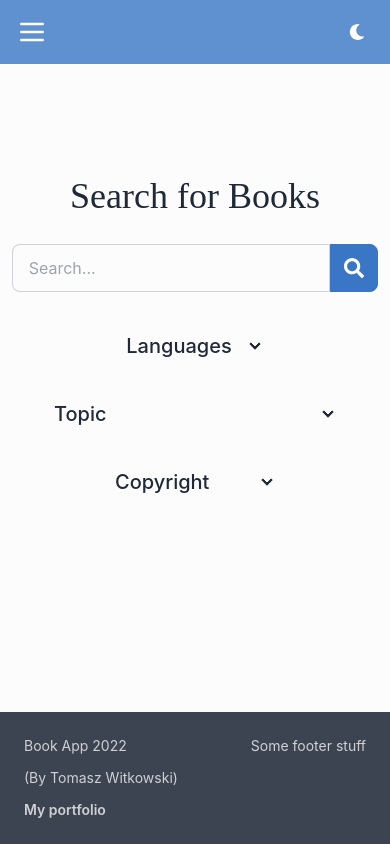
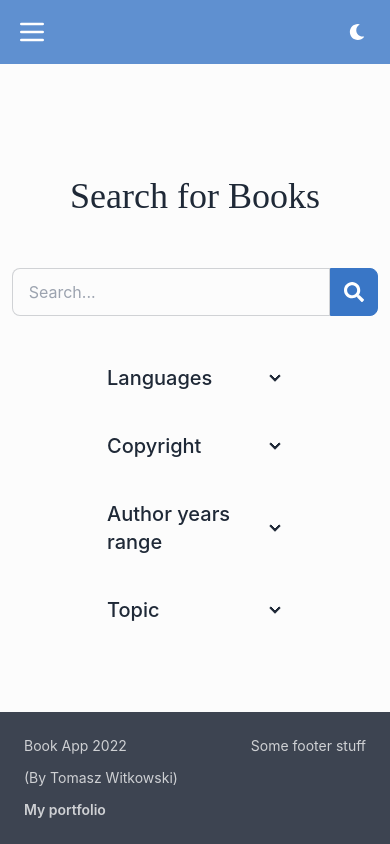
Before and after one commit to witktom5/book-app, a React (Create React App) app: page / in a window 390 px wide. Built offline with nearby package versions, Linux system fonts and the light colour scheme; no server answers.

Commit message:
finish search funcionality

```diff
--- a/src/pages/Search.jsx
+++ b/src/pages/Search.jsx
@@ -8,15 +8,15 @@ import { toast } from 'react-toastify';
 function Search() {
   const [isLoading, setIsLoading] = useState(false);
   const [search, setSearch] = useState('');
-  const [languages, setLanguages] = useState('');
+  const [languages, setLanguages] = useState([]);
   const [topic, setTopic] = useState('');
   const [copyright, setCopyright] = useState({
     copyrighted: false,
     notCopyrighted: false,
     unknown: false,
   });
-  const [authorsBirthMax, setAuthorsBirthMax] = useState(null);
-  const [authorsDeathMax, setAuthorsDeathMax] = useState(null);
+  const [authorsBirthMax, setAuthorsBirthMax] = useState('');
+  const [authorsDeathMax, setAuthorsDeathMax] = useState('');
 
   const API_URL = 'https://gutendex.com/books/?search=';
 
@@ -47,6 +47,19 @@ function Search() {
 
     if (topic.length > 1) query += '&topic=' + topic;
 
+    //  add authors death/birth year
+
+    if (authorsBirthMax.length > 0)
+      query += '&author_year_start=' + authorsBirthMax;
+    if (authorsDeathMax.length > 0)
+      query += '&author_year_end=' + authorsDeathMax;
+
+    //  add languages
+
+    if (languages.length > 0)
+      query +=
+        '&languages=' + languages.reduce((acc, curr) => acc + ',' + curr);
+
     try {
       setIsLoading(true);
       console.log(query);
@@ -58,12 +71,21 @@ function Search() {
     setIsLoading(false);
   };
 
+  const handleLanguageChange = (e) => {
+    if (e.target.checked) {
+      if (languages.includes(e.target.value)) return;
+      setLanguages([...languages, e.target.value]);
+    }
+    if (!e.target.checked)
+      setLanguages(languages.filter((el) => el !== e.target.value));
+  };
+
   return isLoading ? (
     <Spinner />
   ) : (
     <>
       <header>
-        <h1 className='text-4xl text-center mt-16'>Search for Books</h1>
+        <h1 className='text-4xl text-center mt-16 mb-6'>Search for Books</h1>
       </header>
       <div>
         <form onSubmit={onSubmit}>
@@ -86,8 +108,8 @@ function Search() {
                 <FaSearch className='w-5 h-5' />
               </button>
             </div>
-            <div className='flex flex-wrap w-full md:w-4/5 lg:w-3/5 mt-4 mx-auto'>
-              <article className='collapse collapse-arrow mx-auto mt-2'>
+            <div className='flex flex-wrap w-full xl:w-3/5 2xl:w-2/5 mx-auto grid sm:grid-cols-2 mt-6'>
+              <article className='collapse collapse-arrow mx-auto w-52 mt-2'>
                 <input type='checkbox' />
                 <div className='collapse-title text-xl font-medium'>
                   Languages
@@ -96,81 +118,127 @@ function Search() {
                   <div className='form-control'>
                     <label className='label cursor-pointer'>
                       <span className='label-text'>English</span>
-                      <input type='checkbox' class='checkbox' />
+                      <input
+                        type='checkbox'
+                        className='checkbox'
+                        onChange={handleLanguageChange}
+                        value='en'
+                        checked={languages.includes('en')}
+                      />
                     </label>
                     <label className='label cursor-pointer'>
                       <span className='label-text'>French</span>
-                      <input type='checkbox' class='checkbox' />
+                      <input
+                        type='checkbox'
+                        className='checkbox'
+                        onChange={handleLanguageChange}
+                        value='fr'
+                        checked={languages.includes('fr')}
+                      />
                     </label>
                     <label className='label cursor-pointer'>
                       <span className='label-text'>Polish</span>
-                      <input type='checkbox' class='checkbox' />
+                      <input
+                        type='checkbox'
+                        className='checkbox'
+                        onChange={handleLanguageChange}
+                        value='pl'
+                        checked={languages.includes('pl')}
+                      />
                     </label>
                   </div>
                 </div>
               </article>
-              <article className='collapse collapse-arrow mx-auto mt-2'>
-                <input type='checkbox' />
-                <div className='collapse-title text-xl font-medium'>Topic</div>
-                <div className='collapse-content'>
-                  <input
-                    type='text'
-                    placeholder='Enter topic...'
-                    className='input input-bordered w-full max-w-lg'
-                    value={topic}
-                    onChange={(e) => {
-                      setTopic(e.target.value);
-                    }}
-                  />
-                </div>
-              </article>
-              <article className='collapse collapse-arrow mx-auto mt-2'>
+
+              <article className='collapse collapse-arrow mx-auto w-52 mt-2'>
                 <input type='checkbox' />
                 <div className='collapse-title text-xl font-medium'>
                   Copyright
                 </div>
                 <div className='collapse-content'>
-                  <div className='form-control w-40'>
+                  <div className='form-control'>
                     <label className='label cursor-pointer'>
                       <span className='label-text'>Copyrighted</span>
                       <input
                         type='checkbox'
-                        class='checkbox'
+                        className='checkbox'
                         onChange={() =>
                           setCopyright({
                             ...copyright,
                             copyrighted: !copyright.copyrighted,
                           })
                         }
+                        checked={copyright.copyrighted}
                       />
                     </label>
                     <label className='label cursor-pointer'>
                       <span className='label-text'>Not copyrighted</span>
                       <input
                         type='checkbox'
-                        class='checkbox'
+                        className='checkbox'
                         onChange={() =>
                           setCopyright({
                             ...copyright,
                             notCopyrighted: !copyright.notCopyrighted,
                           })
                         }
+                        checked={copyright.notCopyrighted}
                       />
                     </label>
                     <label className='label cursor-pointer'>
                       <span className='label-text'>Unknown</span>
                       <input
                         type='checkbox'
-                        class='checkbox'
+                        className='checkbox'
                         onChange={() =>
                           setCopyright({
                             ...copyright,
                             unknown: !copyright.unknown,
                           })
                         }
+                        checked={copyright.unknown}
                       />
                     </label>
                   </div>
+                </div>
+              </article>
+              <article className='collapse collapse-arrow mx-auto mt-2 w-52'>
+                <input type='checkbox' />
+                <div className='collapse-title text-xl font-medium'>
+                  Author years range
+                </div>
+                <div className='collapse-content'>
+                  <div className='input-group'>
+                    <input
+                      type='number'
+                      placeholder='Birth'
+                      className='input input-bordered w-full max-w-lg'
+                      onChange={(e) => setAuthorsBirthMax(e.target.value)}
+                      value={authorsBirthMax}
+                    />
+                    <input
+                      type='number'
+                      placeholder='Death'
+                      className='input input-bordered w-full max-w-lg'
+                      onChange={(e) => setAuthorsDeathMax(e.target.value)}
+                      value={authorsDeathMax}
+                    />
+                  </div>
+                </div>
+              </article>
+              <article className='collapse collapse-arrow mx-auto mt-2 w-52'>
+                <input type='checkbox' />
+                <div className='collapse-title text-xl font-medium'>Topic</div>
+                <div className='collapse-content'>
+                  <input
+                    type='text'
+                    placeholder='Book topic...'
+                    className='input input-bordered w-40'
+                    value={topic}
+                    onChange={(e) => {
+                      setTopic(e.target.value);
+                    }}
+                  />
                 </div>
               </article>
             </div>
```
